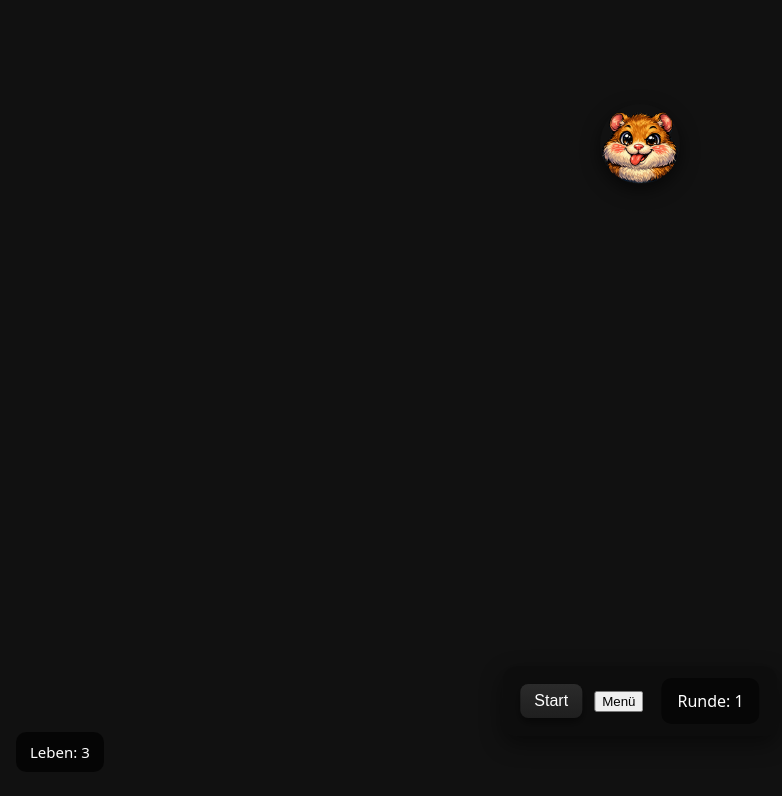
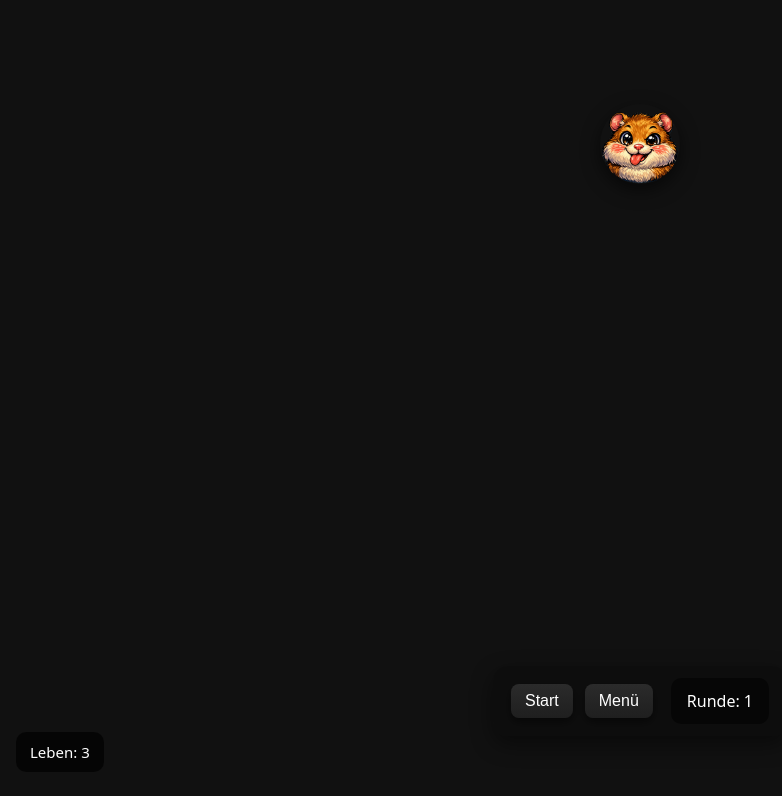
Before and after one commit to lukassk87-hash/Tippi, a website: page www/miss.html in a window 1280 px wide. Shown: the whole page, without its empty margins (0-782 px from the left). Drawn offline with Linux system fonts and the light colour scheme; files that its build step writes are made by us from their sources.

Commit message:
Aktualisieren von miss.css

```diff
--- a/www/css/miss.css
+++ b/www/css/miss.css
@@ -109,6 +109,7 @@ html, body {
 
 /* Buttons */
 #startBtn,
+#menuBtn,
 #mainMenuBtn,
 .menuButton {
   padding: 8px 14px;
```
